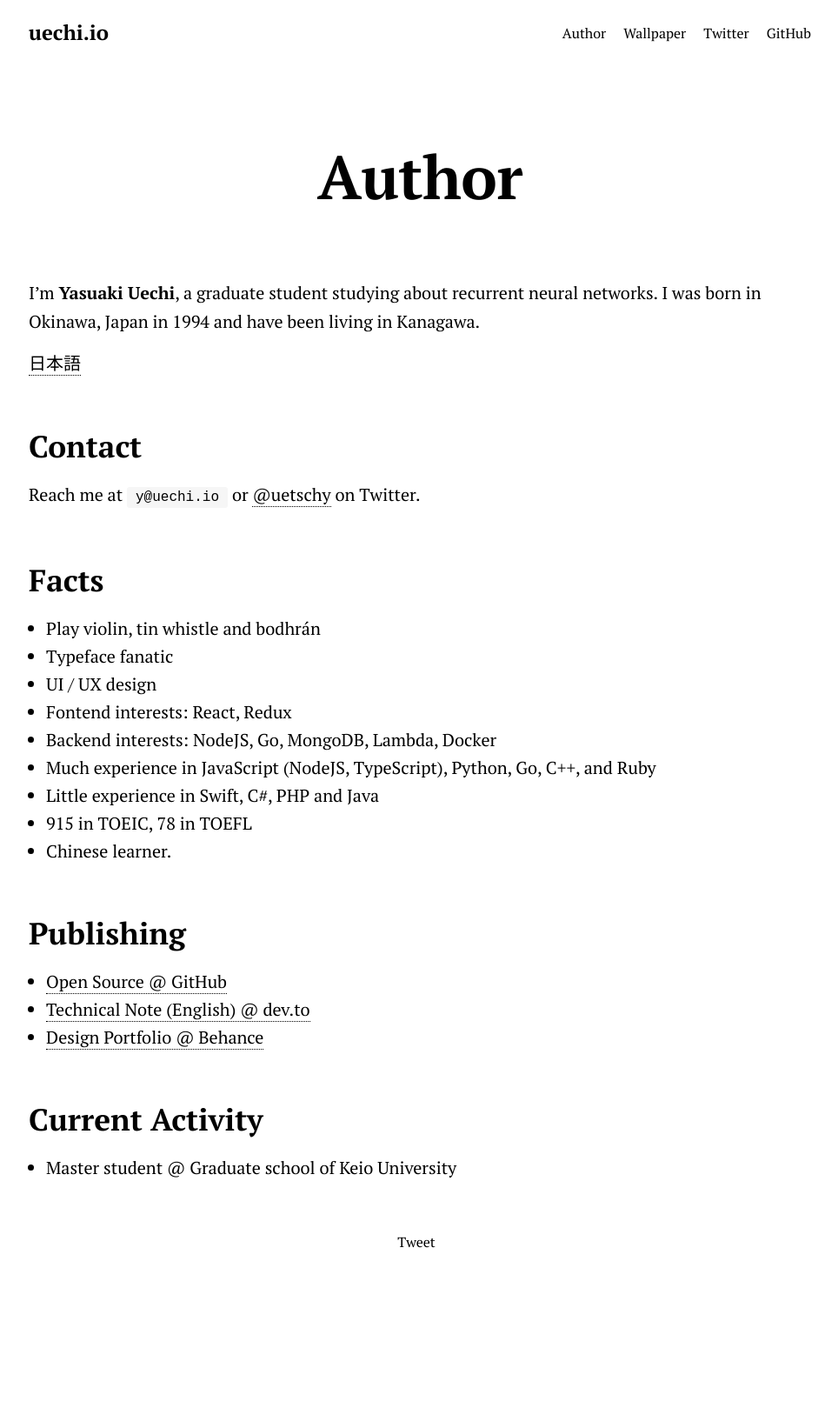
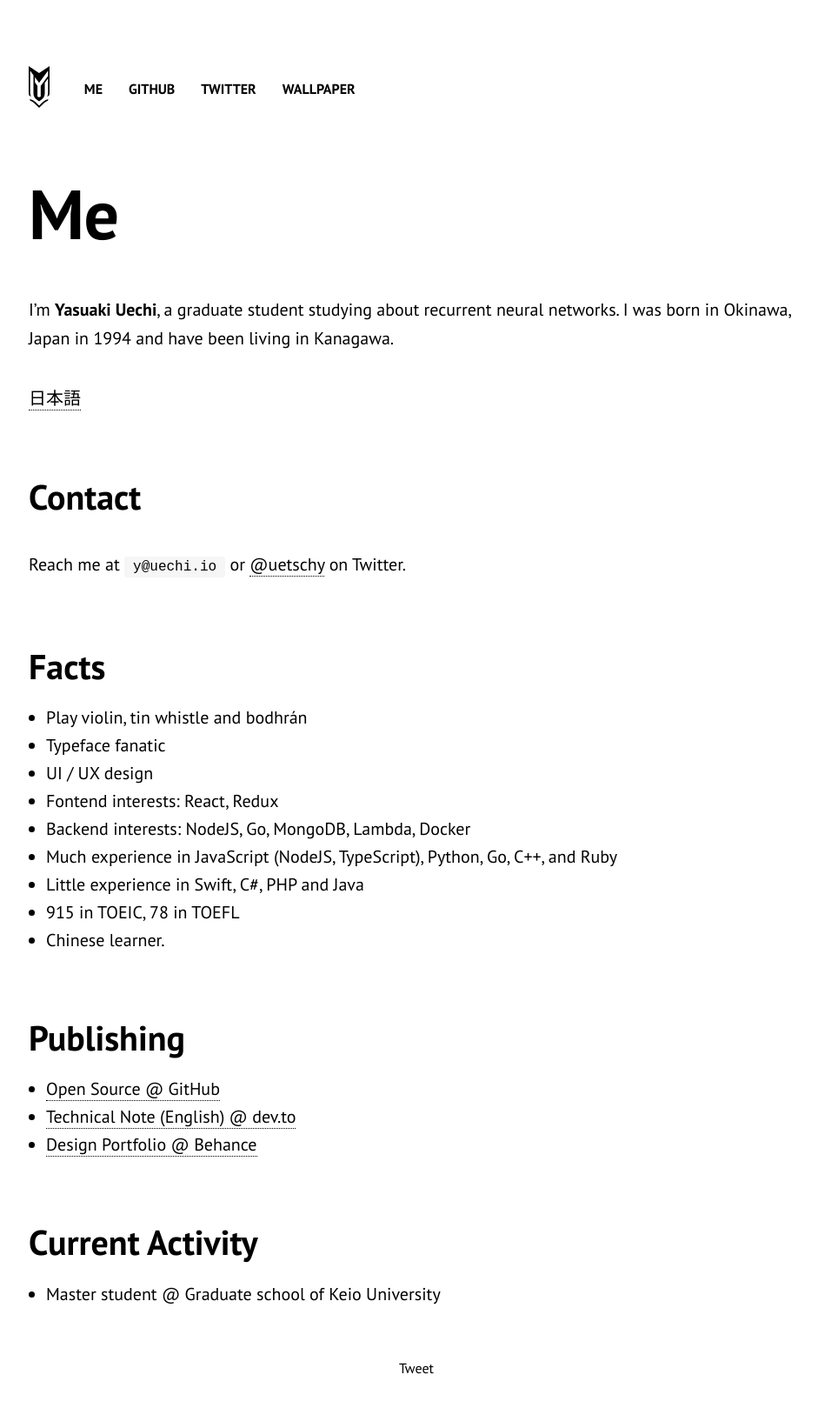
Before and after one commit to uetchy/uechi.io, a Jekyll site: the page built from _pages/me.md, in a window 1280 px wide. Shown: the whole page at 87% size, without its empty margins (157-1121 px from the left). Built offline with Jekyll 4.4.1, drawn with Linux system fonts in a browser that asks for light colours; nearby versions of some CDN libraries; comment, search, counter and statistics services are not loaded; before the commit the page ends 1497 px from its top, so only the background shows below that.

Commit message:
update theme

```diff
--- a/_includes/header.html
+++ b/_includes/header.html
@@ -1,18 +1,20 @@
 <header class="header">
-  <a class="logo" href="{{ site.baseurl }}/">{{ site.title }}</a>
+  <a class="logo" href="{{ site.baseurl }}/"
+    ><img src="{{ site.baseurl }}/images/logo.svg" style="height: 50px"
+  /></a>
   <nav>
     <ul class="menu">
       <li class="menu__item">
-        <a href="/author">Author</a>
+        <a href="/me">Me</a>
       </li>
       <li class="menu__item">
-        <a href="/wallpaper">Wallpaper</a>
+        <a href="https://github.com/{{ site.github.username }}">GitHub</a>
       </li>
       <li class="menu__item">
         <a href="https://twitter.com/{{ site.twitter.username }}">Twitter</a>
       </li>
       <li class="menu__item">
-        <a href="https://github.com/{{ site.github.username }}">GitHub</a>
+        <a href="/wallpaper">Wallpaper</a>
       </li>
     </ul>
   </nav>
--- a/_pages/author.md
+++ b/_pages/me.md
@@ -1,6 +1,6 @@
 ---
-title: Author
-permalink: "/author"
+title: Me
+permalink: '/me'
 layout: post
 ---
 
--- a/_sass/post.scss
+++ b/_sass/post.scss
@@ -1,10 +1,10 @@
 .article-list__item {
-  margin: 0 0 40px;
+  margin: 0 0 60px;
 }
 
 .article-list__item__title {
   margin: 0 0 2px;
-  font-size: 33px;
+  font-size: 40px;
 }
 
 .article-list__item__pubdate {
@@ -63,8 +63,7 @@ a.article-list__item__button {
 }
 
 .article__metadata {
-  text-align: center;
-  margin: 80px 0 70px;
+  margin: 40px 0 40px;
 
   @media screen and (max-width: $break-small) {
     margin: 25px 0 25px;
@@ -73,7 +72,7 @@ a.article-list__item__button {
 }
 
 .article__title {
-  font-size: 70px;
+  font-size: 80px;
   letter-spacing: -0.5px;
 
   @media screen and (max-width: $break-small) {
@@ -84,7 +83,7 @@ a.article-list__item__button {
 
 .article__pubdate {
   color: #989898;
-  font-size: 12pt;
+  font-size: 14px;
   font-weight: normal;
   font-family: sans-serif;
   margin-bottom: 20px;
@@ -103,7 +102,7 @@ a.article-list__item__button {
     font-size: 20px;
     font-weight: normal;
     line-height: 1.666em;
-    margin: 15px 0;
+    margin: 35px 0;
 
     @media screen and (max-width: $break-small) {
       font-size: 20px;
@@ -124,8 +123,8 @@ a.article-list__item__button {
   }
 
   h1 {
-    margin: 55px 0 15px;
-    font-size: 2.2em;
+    margin: 70px 0 0px;
+    font-size: 2.5em;
 
     @media screen and (max-width: $break-small) {
       margin: 30px 0 15px;
--- a/css/index.scss
+++ b/css/index.scss
@@ -1,20 +1,23 @@
 ---
 ---
 
-@import url('https://fonts.googleapis.com/css?family=PT+Serif:400,700');
+@import url('https://fonts.googleapis.com/css?family=PT+Sans:400,700');
+
 $break-small: 500px;
 $break-large: 840px;
+
 body {
   width: 900px;
   margin: 0 auto;
   padding: 0 20px;
-  font-family: 'PT Serif', 'ヒラギノ明朝 ProN', 'Hiragino Mincho ProN', serif;
+  font-family: 'PT Sans', 'Hiragino Sans', 'Hiragino Mincho ProN', serif;
   -webkit-font-smoothing: antialiased;
   text-rendering: optimizeLegibility;
   font-feature-settings: 'kern', 'palt', 'pwid';
   -webkit-font-feature-settings: 'kern', 'palt', 'pwid';
   -moz-font-feature-settings: 'kern', 'palt', 'pwid';
   -moz-font-feature-settings: 'kern=1', 'palt', 'pwid';
+
   @media screen and (max-width: $break-large) {
     width: auto;
     margin: 0;
@@ -69,55 +72,69 @@ hr {
   border: 0;
   margin: 40px 0;
 }
+
 .header {
   display: flex;
   flex-wrap: wrap;
-  justify-content: space-between;
+  // justify-content: space-between;
   align-items: center;
-  padding: 5px 0;
+  margin-top: 50px;
+  padding: 15px 0;
   // border-bottom: 1px solid #efefef;
+
   @media screen and (max-width: $break-small) {
     justify-content: center;
+    flex-direction: column;
   }
+
   .logo {
-    font-size: 24px;
-    font-weight: bold;
     margin: 10px 0 10px;
   }
+
   .menu {
     list-style: none;
+    margin-left: 40px;
     padding: 8px 0;
     display: flex;
     flex-flow: row wrap;
+    text-transform: uppercase;
+    font-weight: bold;
+
     .menu__item:not(:last-child) {
-      margin-right: 20px;
+      margin-right: 30px;
+
+      @media screen and (max-width: $break-small) {
+        margin-right: 20px;
+      }
     }
+
     @media screen and (max-width: $break-small) {
       padding: 0;
       margin: 5px 0;
     }
   }
 }
+
 .metro {
-  text-align: center;
-  padding: 80px 0 40px;
-  .logo {
-    font-size: 60px;
-  }
+  // text-align: center;
+  display: flex;
+  flex-direction: column;
+  margin: 75px 0 100px;
+
   .menu {
+    margin: 15px 0 0 0;
+    padding: 0;
+    text-transform: uppercase;
+    font-size: 16px;
+    font-weight: bold;
     list-style: none;
-    padding: 8px 0;
-    display: flex;
-    flex-flow: row wrap;
-    justify-content: center;
-    margin-top: 20px;
-    font-size: 20px;
     .menu__item:not(:last-child) {
-      margin-right: 20px;
+      margin-bottom: 12px;
     }
   }
+
   @media screen and (max-width: $break-small) {
-    padding: 50px 0 40px;
+    margin: 40px 0 40px;
     .menu {
       font-size: 15px;
     }
```
Also changed, not shown: _pages/index.html (+24 -12 lines), images/logo.svg (added).
